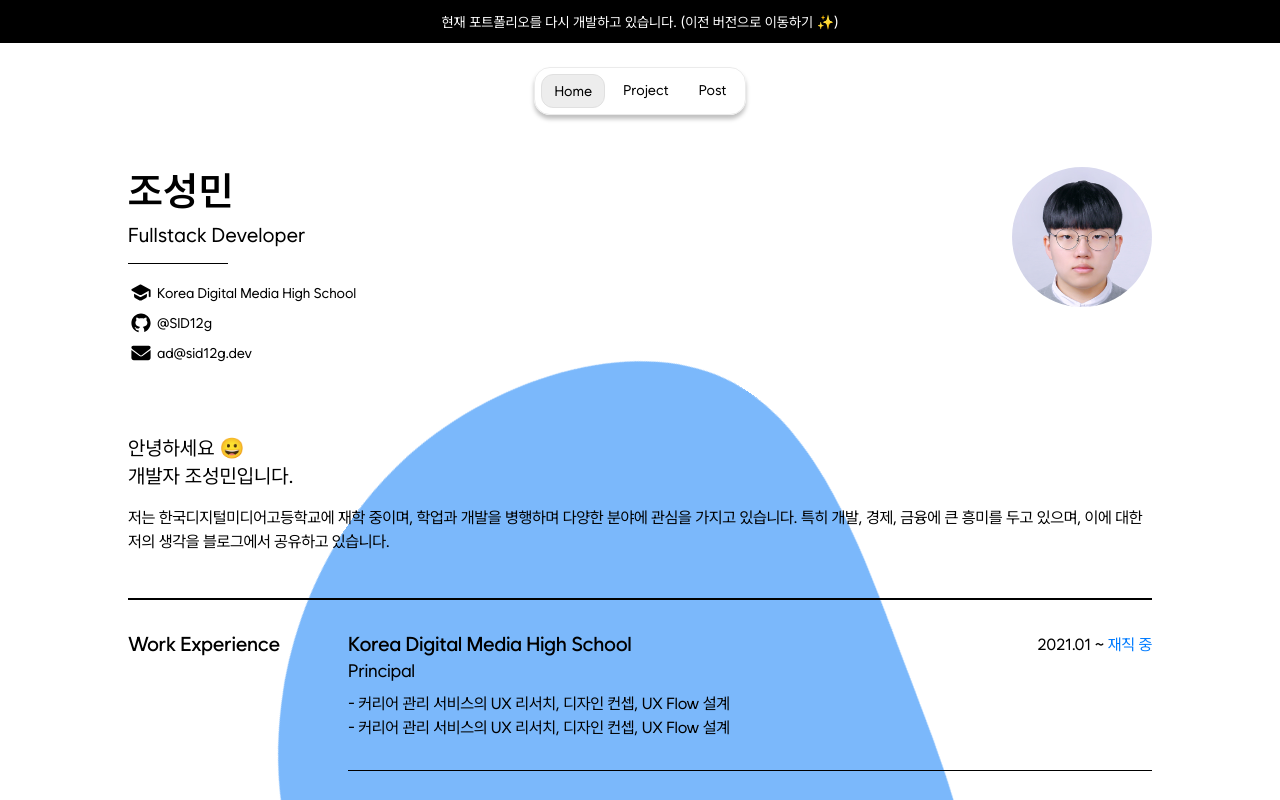
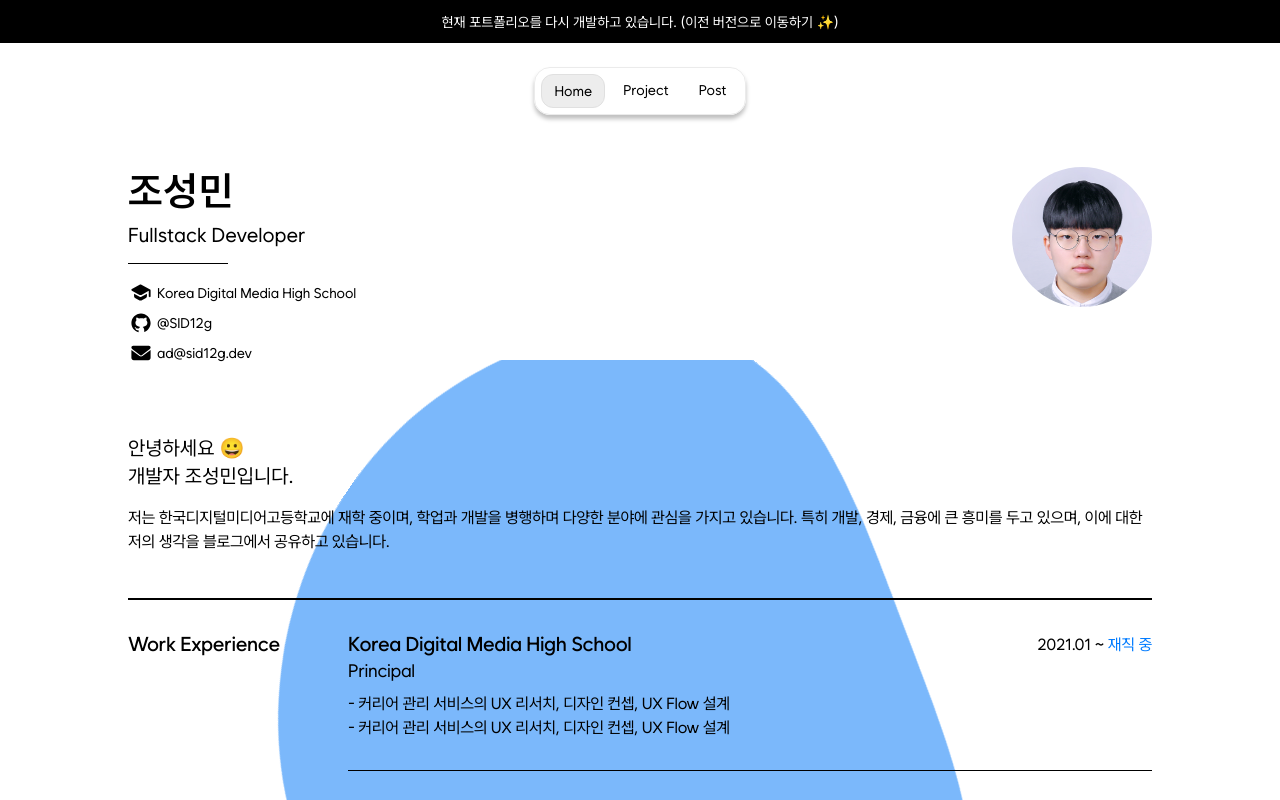
Before and after one commit to SID12g/sid12g.dev, a Next.js app: page / in a window 1280 px wide. Shown: the top 800 px of the page. Built offline with nearby package versions, Linux system fonts and the light colour scheme; a web font is replaced by a local one.

Commit message:
fix: Home page Background height

```diff
--- a/src/app/page.tsx
+++ b/src/app/page.tsx
@@ -56,7 +56,7 @@ const Foreground = styled.div`
 
 const Background = styled.div`
   width: 100%;
-  height: 100%;
+  height: fit-content;
   overflow-x: hidden;
   display: flex;
   align-items: center;
```
